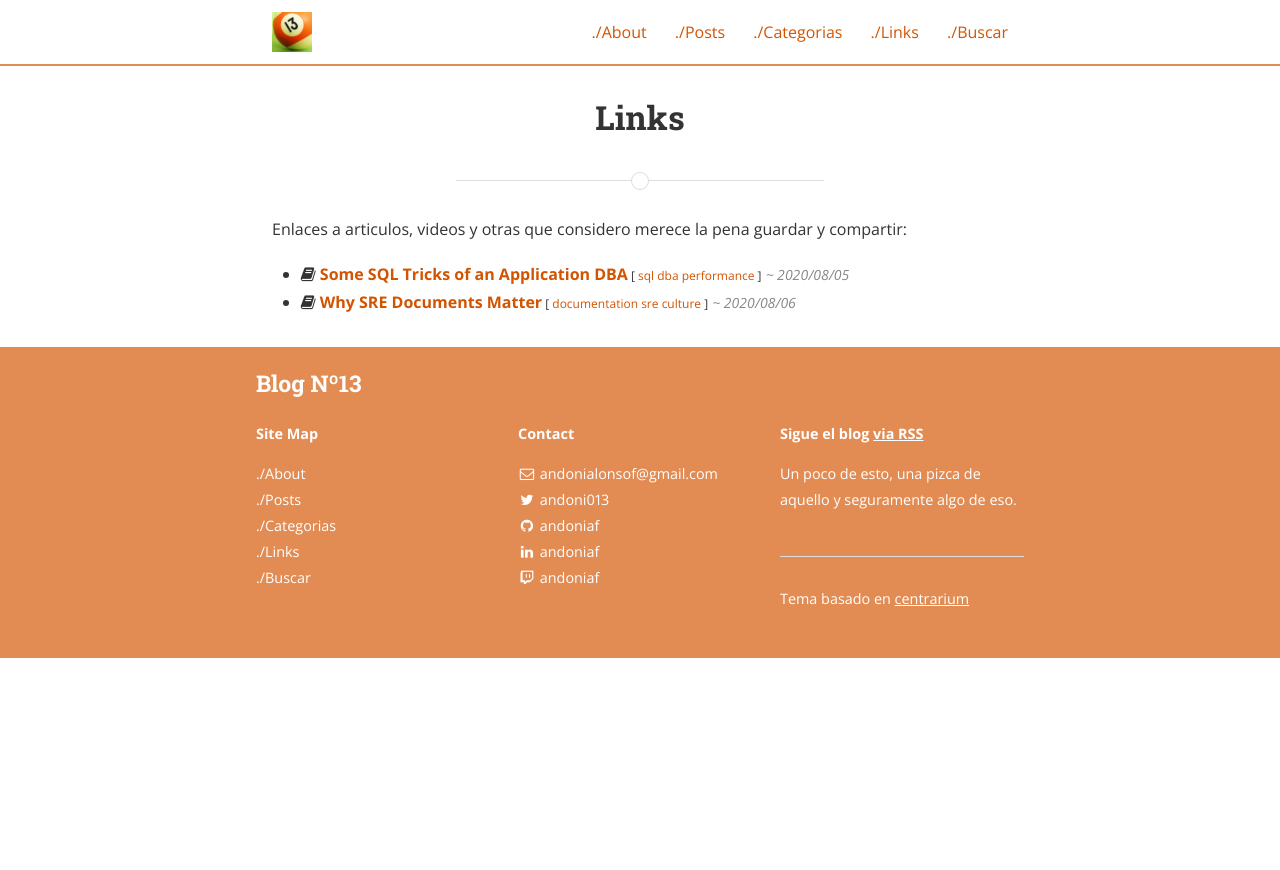
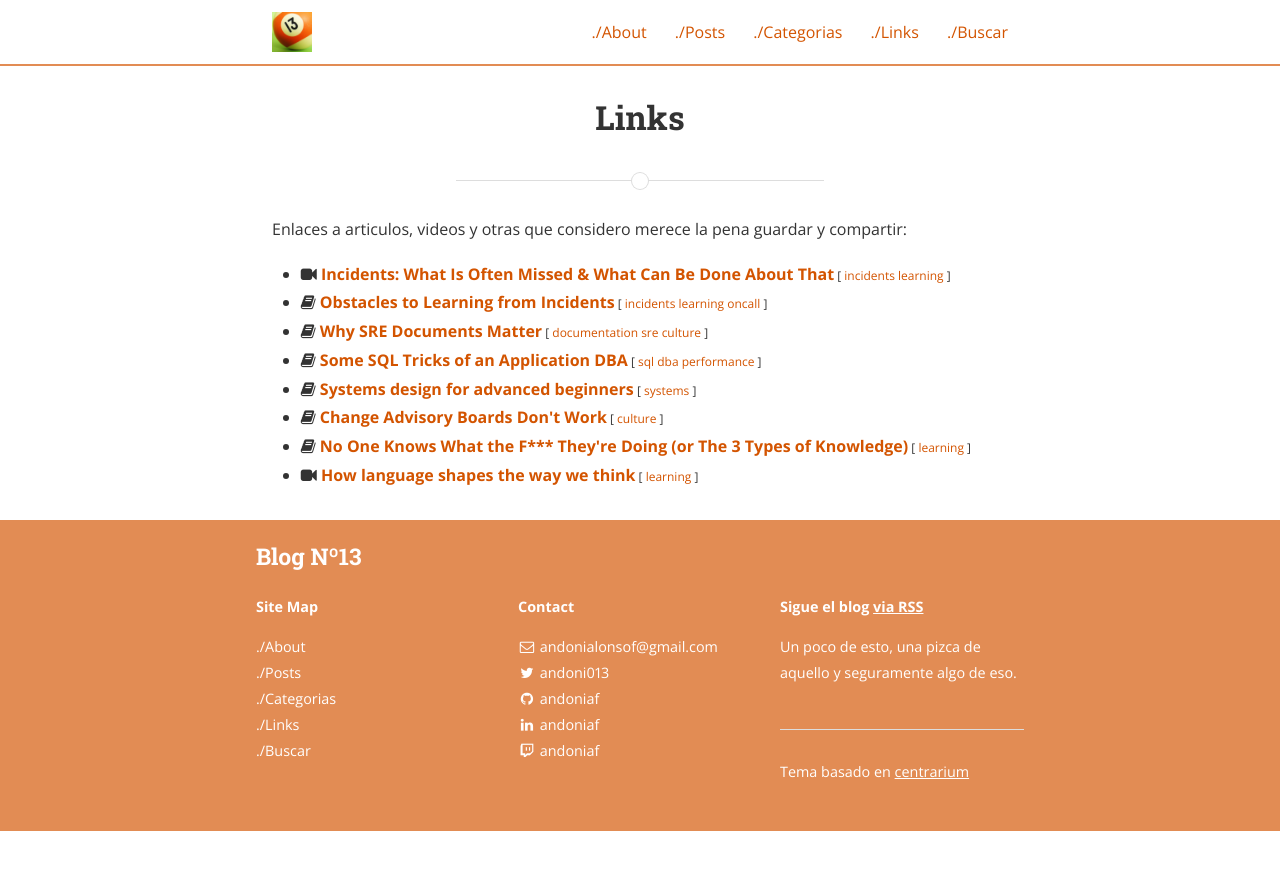
Before and after one commit to andoniaf/andoniaf.github.io, a Jekyll site: the page built from notes.html, in a window 1280 px wide. Shown: the top 870 px of the page. Built offline with Jekyll 4.4.1, drawn with Linux system fonts in a browser that asks for light colours; nearby versions of some CDN libraries.

Commit message:
Add some links

```diff
--- a/_data/add_favs.py
+++ b/_data/add_favs.py
@@ -33,7 +33,7 @@ def main(favType, favTitle, favLink, *args):
   data[favTime] = favEntry
 
   try:
-    print(data)
+    # print(data)
     orderedData = dict(sorted(data.items(), reverse=True))
     print(orderedData)
   except Exception as e:
--- a/_data/linklog.yml
+++ b/_data/linklog.yml
@@ -1,3 +1,26 @@
+2020-04-06-175318:
+  type: video
+  title: 'Incidents: What Is Often Missed & What Can Be Done About That'
+  link: https://www.adaptivecapacitylabs.com/blog/2020/03/30/incidents-what-is-often-missed-what-can-be-done-about-that/
+  tags:
+  - incidents
+  - learning
+2020-08-10-173607:
+  type: read
+  title: Obstacles to Learning from Incidents
+  link: https://www.learningfromincidents.io/blog/obstacles-to-learning-from-incidents
+  tags:
+  - incidents
+  - learning
+  - oncall
+2020-08-06-162442:
+  link: https://queue.acm.org/detail.cfm?id=3283589
+  tags:
+  - documentation
+  - sre
+  - culture
+  title: Why SRE Documents Matter
+  type: read
 2020-08-05-184718:
   type: read
   title: Some SQL Tricks of an Application DBA
@@ -6,11 +29,27 @@
   - sql
   - dba
   - performance
-2020-08-06-162442:
-  link: https://queue.acm.org/detail.cfm?id=3283589
+2020-07-22-174103:
+  type: read
+  title: Systems design for advanced beginners
+  link: https://robertheaton.com/2020/04/06/systems-design-for-advanced-beginners/
   tags:
-  - documentation
-  - sre
+  - systems
+2020-07-21-174255:
+  type: read
+  title: Change Advisory Boards Don't Work
+  link: https://octopus.com/blog/change-advisory-boards-dont-work
+  tags:
   - culture
-  title: Why SRE Documents Matter
+2020-06-16-174639:
   type: read
+  title: No One Knows What the F*** They're Doing (or The 3 Types of Knowledge)
+  link: https://www.bridge-global.com/blog/3-types-of-knowledge/
+  tags:
+  - learning
+2020-06-08-174957:
+  type: video
+  title: How language shapes the way we think
+  link: https://www.youtube.com/watch?v=RKK7wGAYP6k
+  tags:
+  - learning
--- a/notes.html
+++ b/notes.html
@@ -24,7 +24,7 @@ Enlaces a articulos, videos y otras que considero merece la pena guardar y compa
     {% if link[1].type == "random" %}<i class="fa fa-random"></i>{% endif %}
       <a href="{{link[1].link}}" ><b>{{ link[1].title }}</b></a><span class="tags">
         [ {% for tag in link[1].tags %}<a href="/categories/#{{tag}}">  {{ tag }}  </a>{% endfor %} ]</span>
-      <span class="date">~ {{ link[0] | date: "%Y/%m/%d"}}</span>
+      {% comment %} <span class="date">~ {{ link[0] | date: "%Y/%m/%d"}}</span> {% endcomment %}
   </li>
 {% endfor %}
 </ul>
```
